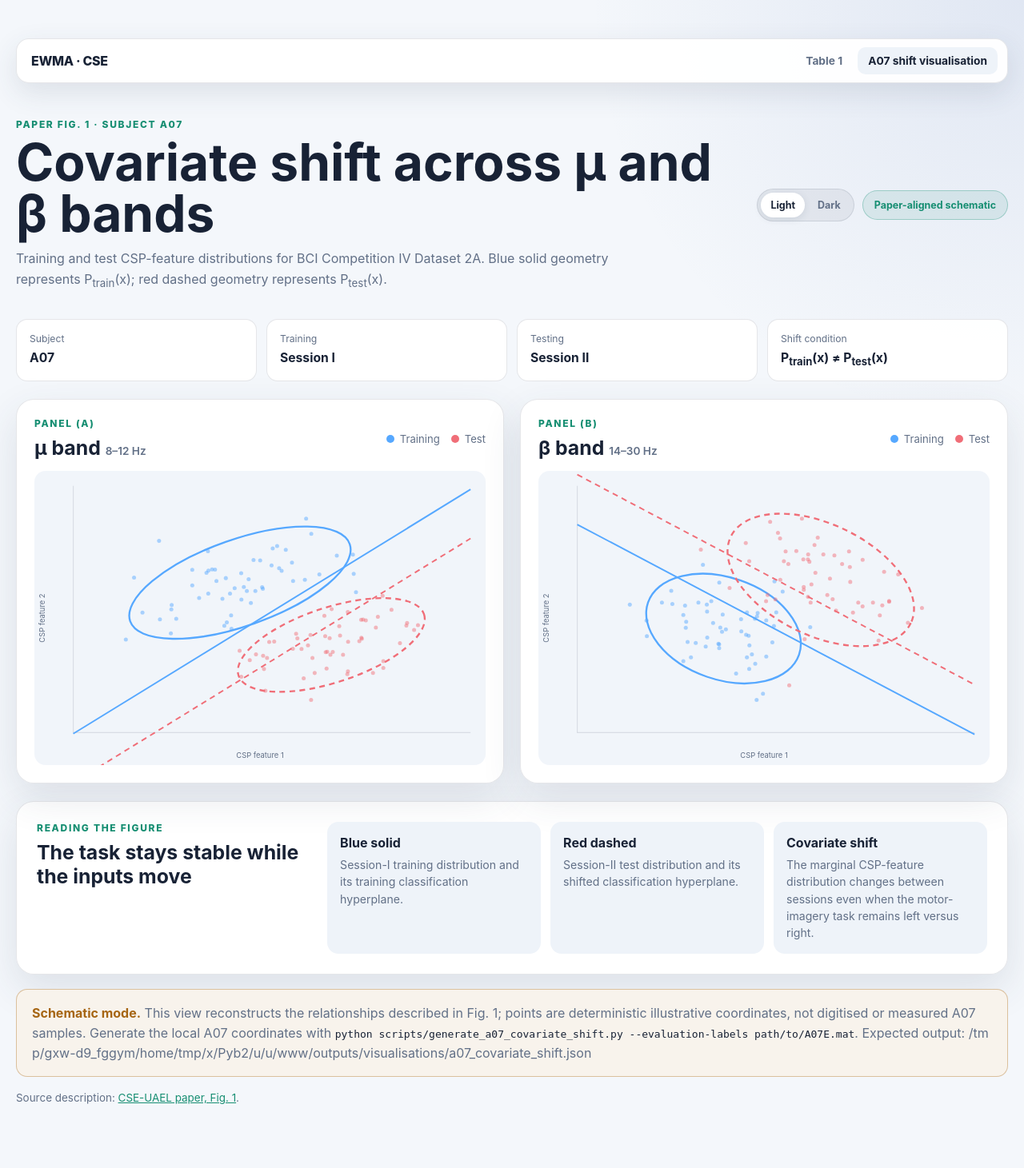
After one commit to hlin863/ewma_covariate_shift_demo, a Flask app: page /covariate-shift in a window 1280 px wide. The commit adds this page. Shown: the whole page at 80% size. Run offline with Flask 3, Linux system fonts and the light colour scheme.

Commit message:
Add A07 covariate-shift visualisation

```diff
--- a/app.py
+++ b/app.py
@@ -2,11 +2,13 @@
 
 from src.web.dashboard import (  # noqa: F401
     DEFAULT_RESULTS_PATH,
+    DEFAULT_A07_VISUALISATION_PATH,
     PROJECT_ROOT,
     _chart_rows,
     _dataset_summary,
     _load_results,
     app,
+    covariate_shift,
     dashboard,
 )
 
--- /dev/null
+++ b/static/covariate_shift.js
@@ -0,0 +1,72 @@
+(function () {
+  "use strict";
+  const payload = JSON.parse(document.getElementById("shift-data").textContent);
+  const ns = "http://www.w3.org/2000/svg";
+
+  function node(name, attributes) {
+    const element = document.createElementNS(ns, name);
+    Object.entries(attributes || {}).forEach(([key, value]) => element.setAttribute(key, value));
+    return element;
+  }
+
+  function moments(points) {
+    const meanX = points.reduce((sum, point) => sum + point.x, 0) / points.length;
+    const meanY = points.reduce((sum, point) => sum + point.y, 0) / points.length;
+    let xx = 0, xy = 0, yy = 0;
+    points.forEach((point) => {
+      const dx = point.x - meanX, dy = point.y - meanY;
+      xx += dx * dx; xy += dx * dy; yy += dy * dy;
+    });
+    const divisor = Math.max(points.length - 1, 1);
+    xx /= divisor; xy /= divisor; yy /= divisor;
+    const root = Math.sqrt(Math.max(0, ((xx - yy) / 2) ** 2 + xy ** 2));
+    return {
+      x: meanX, y: meanY,
+      major: Math.sqrt(Math.max((xx + yy) / 2 + root, 0)),
+      minor: Math.sqrt(Math.max((xx + yy) / 2 - root, 0)),
+      angle: 0.5 * Math.atan2(2 * xy, xx - yy) * 180 / Math.PI
+    };
+  }
+
+  function drawBoundary(svg, boundary, xScale, yScale, minX, maxX, cssClass) {
+    if (!boundary || Math.abs(boundary.b) < 1e-9) return;
+    const y1 = -(boundary.a * minX + boundary.c) / boundary.b;
+    const y2 = -(boundary.a * maxX + boundary.c) / boundary.b;
+    svg.appendChild(node("line", {x1: xScale(minX), y1: yScale(y1), x2: xScale(maxX), y2: yScale(y2), class: cssClass}));
+  }
+
+  function drawBand(container, band) {
+    const width = 720, height = 470, margin = {top: 24, right: 24, bottom: 52, left: 62};
+    const all = band.train.concat(band.test);
+    let minX = Math.min(...all.map((point) => point.x)), maxX = Math.max(...all.map((point) => point.x));
+    let minY = Math.min(...all.map((point) => point.y)), maxY = Math.max(...all.map((point) => point.y));
+    const padX = Math.max((maxX - minX) * 0.18, 0.2), padY = Math.max((maxY - minY) * 0.18, 0.2);
+    minX -= padX; maxX += padX; minY -= padY; maxY += padY;
+    const xScale = (value) => margin.left + (value - minX) / (maxX - minX) * (width - margin.left - margin.right);
+    const yScale = (value) => height - margin.bottom - (value - minY) / (maxY - minY) * (height - margin.top - margin.bottom);
+    const svg = node("svg", {viewBox: `0 0 ${width} ${height}`, "aria-hidden": "true"});
+    svg.appendChild(node("line", {x1: margin.left, y1: height - margin.bottom, x2: width - margin.right, y2: height - margin.bottom, class: "axis"}));
+    svg.appendChild(node("line", {x1: margin.left, y1: margin.top, x2: margin.left, y2: height - margin.bottom, class: "axis"}));
+
+    [[band.train, "train"], [band.test, "test"]].forEach(([points, split]) => {
+      points.forEach((point) => svg.appendChild(node("circle", {cx: xScale(point.x), cy: yScale(point.y), r: 3.2, class: `point ${split}`})));
+      const stats = moments(points);
+      const scaleX = (width - margin.left - margin.right) / (maxX - minX);
+      const scaleY = (height - margin.top - margin.bottom) / (maxY - minY);
+      svg.appendChild(node("ellipse", {
+        cx: xScale(stats.x), cy: yScale(stats.y), rx: 2 * stats.major * scaleX,
+        ry: 2 * stats.minor * scaleY, transform: `rotate(${-stats.angle} ${xScale(stats.x)} ${yScale(stats.y)})`,
+        class: `distribution ${split}`
+      }));
+    });
+    drawBoundary(svg, band.boundaries.train, xScale, yScale, minX, maxX, "boundary train");
+    drawBoundary(svg, band.boundaries.test, xScale, yScale, minX, maxX, "boundary test");
+    const xLabel = node("text", {x: width / 2, y: height - 12, class: "axis-label"}); xLabel.textContent = "CSP feature 1"; svg.appendChild(xLabel);
+    const yLabel = node("text", {x: 17, y: height / 2, class: "axis-label", transform: `rotate(-90 17 ${height / 2})`}); yLabel.textContent = "CSP feature 2"; svg.appendChild(yLabel);
+    container.appendChild(svg);
+  }
+
+  document.querySelectorAll("[data-band]").forEach((container) => {
+    drawBand(container, payload.bands.find((band) => band.id === container.dataset.band));
+  });
+})();
--- a/static/dashboard.css
+++ b/static/dashboard.css
@@ -54,6 +54,24 @@ body {
 }
 
 button { font: inherit; }
+
+.top-nav {
+  display: flex;
+  align-items: center;
+  justify-content: space-between;
+  gap: 20px;
+  margin-bottom: 44px;
+  padding: 10px 12px 10px 18px;
+  border: 1px solid var(--line);
+  border-radius: 16px;
+  background: var(--panel-alpha);
+  box-shadow: 0 12px 35px var(--shadow);
+}
+.brand { color: var(--text); font-weight: 850; letter-spacing: -0.02em; text-decoration: none; }
+.nav-links { display: flex; gap: 6px; }
+.nav-links a { padding: 9px 13px; border-radius: 10px; color: var(--muted); font-size: 0.86rem; font-weight: 750; text-decoration: none; }
+.nav-links a:hover { color: var(--text); }
+.nav-links a.active { color: var(--text); background: var(--panel-2); }
 
 .page-shell {
   width: min(1440px, calc(100% - 40px));
@@ -174,10 +192,39 @@ h3 { margin: 0 0 4px; font-size: 1.1rem; }
 .empty-state code { display: block; margin: 16px 0; padding: 15px; border-radius: 12px; background: var(--code-bg); overflow-x: auto; }
 .path { color: var(--muted); word-break: break-all; }
 
+.shift-summary { display: grid; grid-template-columns: repeat(4, 1fr); gap: 12px; margin-bottom: 22px; }
+.shift-summary > div { padding: 16px; border: 1px solid var(--line); border-radius: 14px; background: var(--panel-alpha); }
+.shift-summary span { display: block; margin-bottom: 6px; color: var(--muted); font-size: 0.76rem; }
+.shift-summary strong { font-size: 0.98rem; }
+.shift-grid { display: grid; grid-template-columns: repeat(2, minmax(0, 1fr)); gap: 20px; }
+.shift-card { padding: 22px; border: 1px solid var(--line); border-radius: 22px; background: var(--panel-alpha); box-shadow: 0 18px 50px var(--shadow); }
+.shift-card-heading { display: flex; align-items: center; justify-content: space-between; gap: 18px; margin-bottom: 14px; }
+.shift-card h2 span { color: var(--muted); font-size: 0.85rem; font-weight: 600; }
+.swatch.train { background: #56a8ff; }
+.swatch.test { background: #f06e78; }
+.shift-chart { width: 100%; min-height: 300px; border-radius: 14px; background: color-mix(in srgb, var(--panel-2) 78%, transparent); overflow: hidden; }
+.shift-chart svg { display: block; width: 100%; height: auto; }
+.axis { stroke: var(--line); stroke-width: 1.5; }
+.axis-label { fill: var(--muted); font: 12px Inter, sans-serif; text-anchor: middle; }
+.point.train { fill: #56a8ff; opacity: 0.48; }
+.point.test { fill: #f06e78; opacity: 0.48; }
+.distribution { fill: none; stroke-width: 3; }
+.distribution.train, .boundary.train { stroke: #56a8ff; }
+.distribution.test, .boundary.test { stroke: #f06e78; stroke-dasharray: 9 7; }
+.boundary { stroke-width: 2.5; }
+.shift-notes { margin-top: 22px; }
+.data-notice { margin-top: 18px; padding: 17px 19px; border: 1px solid color-mix(in srgb, var(--warning) 36%, transparent); border-radius: 14px; background: color-mix(in srgb, var(--warning) 8%, var(--panel)); color: var(--muted); line-height: 1.55; }
+.data-notice strong { color: var(--warning); }
+.data-notice code { color: var(--text); }
+.paper-link { margin: 18px 0 0; color: var(--muted); font-size: 0.84rem; }
+.paper-link a { color: var(--computed); }
+
 @media (max-width: 980px) {
   .subject-grid { grid-template-columns: repeat(2, minmax(0, 1fr)); }
   .interpretation-panel { grid-template-columns: 1fr; }
   .interpretation-grid { grid-template-columns: 1fr; }
+  .shift-grid { grid-template-columns: 1fr; }
+  .shift-summary { grid-template-columns: repeat(2, 1fr); }
 }
 
 @media (max-width: 680px) {
@@ -187,4 +234,7 @@ h3 { margin: 0 0 4px; font-size: 1.1rem; }
   .summary-grid, .subject-grid { grid-template-columns: 1fr; }
   .metric-grid { grid-template-columns: 1fr 1fr; }
   .status-pill { align-self: flex-start; }
+  .top-nav, .shift-card-heading { align-items: flex-start; flex-direction: column; }
+  .nav-links { width: 100%; overflow-x: auto; }
+  .shift-summary { grid-template-columns: 1fr; }
 }
--- /dev/null
+++ b/templates/covariate_shift.html
@@ -0,0 +1,104 @@
+<!doctype html>
+<html lang="en" data-theme="dark">
+<head>
+  <meta charset="utf-8">
+  <meta name="viewport" content="width=device-width, initial-scale=1">
+  <title>A07 Covariate Shift · μ and β bands</title>
+  <script>
+    (function () {
+      const saved = localStorage.getItem("dashboard-theme");
+      const preferred = window.matchMedia("(prefers-color-scheme: light)").matches ? "light" : "dark";
+      document.documentElement.dataset.theme = saved || preferred;
+    })();
+  </script>
+  <link rel="stylesheet" href="{{ url_for('static', filename='dashboard.css') }}">
+</head>
+<body>
+  <main class="page-shell">
+    <nav class="top-nav" aria-label="Primary navigation">
+      <a class="brand" href="{{ url_for('dashboard') }}">EWMA · CSE</a>
+      <div class="nav-links">
+        <a href="{{ url_for('dashboard') }}">Table 1</a>
+        <a class="active" aria-current="page" href="{{ url_for('covariate_shift') }}">A07 shift visualisation</a>
+      </div>
+    </nav>
+
+    <header class="hero shift-hero">
+      <div>
+        <p class="eyebrow">Paper Fig. 1 · Subject A07</p>
+        <h1>Covariate shift across μ and β bands</h1>
+        <p class="lede">Training and test CSP-feature distributions for BCI Competition IV Dataset 2A. Blue solid geometry represents P<sub>train</sub>(x); red dashed geometry represents P<sub>test</sub>(x).</p>
+      </div>
+      <div class="hero-actions">
+        <div class="theme-switcher" role="group" aria-label="Colour theme">
+          <button class="theme-button" type="button" data-theme-option="light">Light</button>
+          <button class="theme-button" type="button" data-theme-option="dark">Dark</button>
+        </div>
+        <span class="status-pill {{ 'measured' if measured_data else 'schematic' }}">{{ visualisation.source_label }}</span>
+      </div>
+    </header>
+
+    <section class="shift-summary" aria-label="Figure interpretation">
+      <div><span>Subject</span><strong>A07</strong></div>
+      <div><span>Training</span><strong>Session I</strong></div>
+      <div><span>Testing</span><strong>Session II</strong></div>
+      <div><span>Shift condition</span><strong>P<sub>train</sub>(x) ≠ P<sub>test</sub>(x)</strong></div>
+    </section>
+
+    <section class="shift-grid" aria-label="Covariate-shift plots">
+      {% for band in visualisation.bands %}
+        <article class="shift-card">
+          <div class="shift-card-heading">
+            <div><p class="eyebrow">Panel {{ '(a)' if band.id == 'mu' else '(b)' }}</p><h2>{{ band.title }} <span>{{ band.range }}</span></h2></div>
+            <div class="legend">
+              <span><i class="swatch train"></i>Training</span>
+              <span><i class="swatch test"></i>Test</span>
+            </div>
+          </div>
+          <div class="shift-chart" data-band="{{ band.id }}" role="img" aria-label="{{ band.title }} training and test feature distributions"></div>
+        </article>
+      {% endfor %}
+    </section>
+
+    <section class="interpretation-panel shift-notes">
+      <div><p class="eyebrow">Reading the figure</p><h2>The task stays stable while the inputs move</h2></div>
+      <div class="interpretation-grid">
+        <div><strong>Blue solid</strong><p>Session-I training distribution and its training classification hyperplane.</p></div>
+        <div><strong>Red dashed</strong><p>Session-II test distribution and its shifted classification hyperplane.</p></div>
+        <div><strong>Covariate shift</strong><p>The marginal CSP-feature distribution changes between sessions even when the motor-imagery task remains left versus right.</p></div>
+      </div>
+    </section>
+
+    {% if not measured_data %}
+      <aside class="data-notice">
+        <strong>Schematic mode.</strong> {{ visualisation.notice }}
+        Generate the local A07 coordinates with
+        <code>python scripts/generate_a07_covariate_shift.py --evaluation-labels path/to/A07E.mat</code>.
+        Expected output: <span class="path">{{ data_path }}</span>
+      </aside>
+    {% endif %}
+
+    <p class="paper-link">Source description: <a href="{{ visualisation.paper_url }}" target="_blank" rel="noreferrer">CSE-UAEL paper, Fig. 1</a>.</p>
+  </main>
+
+  <script id="shift-data" type="application/json">{{ visualisation|tojson }}</script>
+  <script src="{{ url_for('static', filename='covariate_shift.js') }}"></script>
+  <script>
+    (function () {
+      const root = document.documentElement;
+      const buttons = document.querySelectorAll("[data-theme-option]");
+      function apply(theme) {
+        root.dataset.theme = theme;
+        localStorage.setItem("dashboard-theme", theme);
+        buttons.forEach((button) => {
+          const active = button.dataset.themeOption === theme;
+          button.classList.toggle("active", active);
+          button.setAttribute("aria-pressed", active ? "true" : "false");
+        });
+      }
+      buttons.forEach((button) => button.addEventListener("click", () => apply(button.dataset.themeOption)));
+      apply(root.dataset.theme || "dark");
+    })();
+  </script>
+</body>
+</html>
```
Also changed, not shown: scripts/generate_a07_covariate_shift.py (added, +85 -0 lines), src/web/covariate_shift.py (added, +99 -0 lines), src/web/dashboard.py (+21 -0 lines), templates/dashboard.html (+7 -0 lines), tests/test_dashboard.py (+19 -0 lines).
